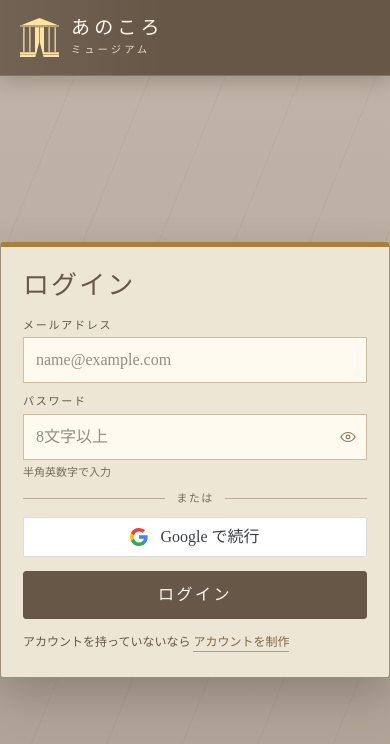
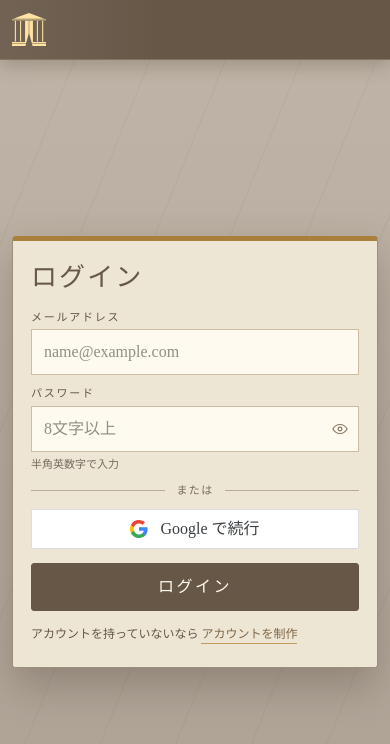
Before and after one commit to yasusudas/anokoro-museum, a Next.js app: page /sign-in in a window 390 px wide. Shown: the top 744 px of the page. Built offline with nearby package versions, Linux system fonts and the light colour scheme; a web font is replaced by a local one.

Commit message:
style: スマートフォン縦画面のレスポンシブUIに対応

```diff
--- a/app/globals.css
+++ b/app/globals.css
@@ -3038,3 +3038,335 @@ button:focus-visible {
     width: 100%
   }
 }
+
+.guide-copy-mobile {
+  display: none;
+}
+
+/* Smartphone portrait layout. Desktop landscape keeps the base styles above. */
+@media (max-width: 700px) {
+  .museum-shell {
+    min-height: 0;
+  }
+
+  .museum-header {
+    height: 60px;
+    padding: 0 12px;
+  }
+
+  .brand {
+    gap: 0;
+  }
+
+  .brand-mark {
+    width: 34px;
+    height: 34px;
+  }
+
+  .brand > span {
+    display: none;
+  }
+
+  .login-button {
+    min-height: 40px;
+    padding: 8px 12px;
+  }
+
+  .notification-trigger,
+  .account-menu-trigger {
+    width: 40px;
+    height: 40px;
+  }
+
+  .account-menu-panel {
+    position: fixed;
+    top: 66px;
+    right: 12px;
+    width: min(280px, calc(100vw - 24px));
+  }
+
+  .notification-backdrop {
+    align-items: end;
+    padding: 12px;
+  }
+
+  .notification-dialog {
+    width: 100%;
+    max-height: calc(100dvh - 24px);
+  }
+
+  .notification-dialog-header {
+    padding: 20px 18px 14px;
+  }
+
+  .notification-list {
+    padding-inline: 18px;
+  }
+
+  .controls {
+    height: 106px;
+    display: flex;
+    flex-direction: column;
+    align-items: stretch;
+    gap: 7px;
+    padding: 8px 12px;
+  }
+
+  .floor-selector-container {
+    width: 100%;
+  }
+
+  .floor-selector-button {
+    width: 100%;
+    min-height: 42px;
+    padding: 5px 10px;
+  }
+
+  .floor-badge {
+    font-size: 19px;
+    padding-right: 9px;
+  }
+
+  .floor-info small {
+    display: none;
+  }
+
+  .floor-info b {
+    margin-top: 0;
+  }
+
+  .floor-dropdown-menu {
+    right: 0;
+    width: 100%;
+    max-height: calc(100dvh - 178px);
+    overflow-y: auto;
+  }
+
+  .category-tabs {
+    position: relative;
+    right: auto;
+    left: auto;
+    width: 100%;
+    justify-content: flex-start;
+    gap: 4px;
+    overflow-x: auto;
+    padding: 0 1px 3px;
+    transform: none;
+    scrollbar-width: none;
+  }
+
+  .category-tabs::-webkit-scrollbar {
+    display: none;
+  }
+
+  .category-tabs button {
+    flex: 0 0 auto;
+    min-height: 32px;
+    padding: 6px 12px;
+  }
+
+  .corridor-wrap {
+    height: calc(100dvh - 166px);
+    min-height: 0;
+  }
+
+  .exhibit {
+    width: 100vw;
+    min-width: 100vw;
+    padding-bottom: 2vh;
+  }
+
+  .frame {
+    width: clamp(190px, 56vw, 220px);
+    height: clamp(214px, 32dvh, 250px);
+    margin-bottom: 46px;
+  }
+
+  .exhibit-label {
+    bottom: 24px;
+    width: calc(100vw - 52px);
+    min-height: 78px;
+    grid-template-columns: minmax(0, 1fr) 52px;
+    gap: 9px;
+    padding: 10px 12px;
+  }
+
+  .exhibit-label h2 {
+    height: 38.4px;
+    min-height: 38.4px;
+    font-size: 16px;
+  }
+
+  .nostalgia {
+    gap: 5px;
+    padding-left: 8px;
+  }
+
+  .scroll-arrow {
+    top: 34%;
+    width: 40px;
+    height: 40px;
+  }
+
+  .corridor-scrollbar {
+    width: 46%;
+  }
+
+  .guide-toast {
+    right: 12px;
+    bottom: 78px;
+    left: 12px;
+    grid-template-columns: auto 1fr;
+    gap: 10px;
+    padding: 11px 13px;
+  }
+
+  .guide-copy-desktop {
+    display: none;
+  }
+
+  .guide-copy-mobile {
+    display: block;
+  }
+
+  .floor-up-cta {
+    right: 12px;
+    bottom: 12px;
+    left: 12px;
+    gap: 12px;
+    padding: 12px 14px;
+  }
+
+  .floor-up-cta small {
+    display: none;
+  }
+
+  .modal-backdrop {
+    padding: 0;
+  }
+
+  .detail-modal {
+    width: 100vw;
+    height: 100dvh;
+    max-height: 100dvh;
+    border: 0;
+  }
+
+  .modal-close {
+    position: fixed;
+    top: 10px;
+    right: 10px;
+    width: 42px;
+    height: 42px;
+    margin: 0;
+    border: 1px solid rgba(245, 235, 220, .28);
+    background: rgba(39, 32, 26, .72);
+  }
+
+  .modal-main {
+    padding: 0;
+  }
+
+  .modal-art {
+    height: min(42dvh, 330px);
+    padding: 54px 20px 20px;
+  }
+
+  .modal-frame {
+    width: min(54vw, 210px);
+    height: min(30dvh, 236px);
+    margin: 0;
+  }
+
+  .modal-content {
+    padding: 22px 20px 28px;
+  }
+
+  .modal-content > .eyebrow {
+    margin-bottom: 14px;
+  }
+
+  .modal-title-row {
+    flex-direction: column;
+    align-items: stretch;
+    gap: 12px;
+  }
+
+  .modal-title-frame {
+    height: auto;
+    min-height: 58px;
+  }
+
+  .modal-title-frame h2 {
+    transform: none;
+  }
+
+  .modal-actions {
+    width: 100%;
+    flex-direction: row;
+    align-items: center;
+    justify-content: space-between;
+    margin-top: 0;
+  }
+
+  .modal-memory {
+    margin-top: 18px;
+    font-size: 13px;
+  }
+
+  .modal-comments {
+    min-height: 420px;
+    padding: 28px 20px;
+  }
+
+  .preview-invitation {
+    min-height: 300px;
+    padding: 28px 20px;
+  }
+
+  .comment-menu-trigger {
+    opacity: 1;
+    pointer-events: auto;
+  }
+
+  .end-panel {
+    width: 100vw;
+    min-width: 100vw;
+    padding: 16vh 28px 0;
+  }
+
+  .auth-viewport,
+  .post-shell {
+    height: calc(100dvh - 60px);
+    min-height: calc(100dvh - 60px);
+  }
+
+  .auth-viewport {
+    padding: 12px;
+  }
+
+  .auth-intro,
+  .auth-panel {
+    padding: 22px 18px;
+  }
+
+  .auth-field input,
+  .post-field input,
+  .post-field select,
+  .post-field textarea {
+    font-size: 16px;
+  }
+
+  .post-shell {
+    align-items: start;
+    padding: 12px;
+  }
+
+  .post-panel {
+    padding: 24px 16px;
+  }
+
+  .post-field-row {
+    grid-template-columns: 1fr;
+  }
+}
--- a/components/museum/museum-experience.tsx
+++ b/components/museum/museum-experience.tsx
@@ -720,7 +720,8 @@ export function MuseumExperience({
       {showGuide && !selected && (
         <div className="guide-toast" aria-label="展示の移動方法">
           <span aria-hidden="true">← →</span>
-          <small>マウスホイールや矢印キーで移動</small>
+          <small className="guide-copy-desktop">マウスホイールや矢印キーで移動</small>
+          <small className="guide-copy-mobile">横にスワイプして移動</small>
         </div>
       )}
 
```
Also changed, not shown: 1 other file (tests, documents, lock files or other folders).
